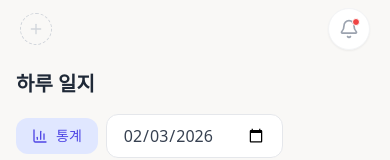
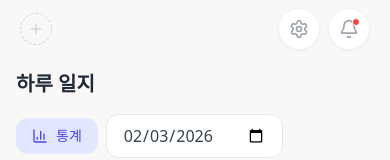
Before and after one commit to kangmunil/childcare-assistant-frontend, a React (Vite) app: page /diary in a window 390 px wide. Shown: the top 160 px of the page. Built offline with nearby package versions, Linux system fonts and the light colour scheme.

Commit message:
feat: 일일 일지 메모 css 수정, 모바일 설정 버튼 추가

```diff
--- a/src/components/DiaryStatsModal.jsx
+++ b/src/components/DiaryStatsModal.jsx
@@ -62,7 +62,7 @@ const DiaryStatsModal = ({ isOpen, onClose, logs, diaryItems, selectedDate, memo
   const displayItems = diaryItems.length > 0 ? diaryItems : [];
 
   return (
-    <div className="fixed inset-0 z-50 flex items-center justify-center p-4 bg-black/60 backdrop-blur-sm">
+    <div className="fixed inset-0 z-50 flex items-center justify-center p-4 pb-20 md:pb-4 md:pl-20 lg:pl-72 bg-black/60 backdrop-blur-sm">
       <div className="bg-white dark:bg-gray-800 rounded-[2rem] w-full max-w-2xl max-h-[85vh] shadow-2xl overflow-hidden flex flex-col">
         {/* 헤더 */}
         <div className="flex justify-between items-center p-6 border-b border-gray-100 dark:border-gray-700 shrink-0">
--- a/src/components/Header.jsx
+++ b/src/components/Header.jsx
@@ -1,10 +1,12 @@
 import React, { useState } from 'react';
-import { Plus, Bell, X, Baby } from 'lucide-react';
+import { useNavigate } from 'react-router-dom';
+import { Plus, Bell, X, Baby, Settings } from 'lucide-react';
 import useStore from '../store/useStore';
 import NotificationDropdown from './NotificationDropdown';
 
 const Header = () => {
   const { children, activeChildId, setActiveChild, addChild, notifications } = useStore();
+  const navigate = useNavigate();
 
   const [isModalOpen, setIsModalOpen] = useState(false);
   const [isNotiOpen, setIsNotiOpen] = useState(false);
@@ -81,7 +83,17 @@ const Header = () => {
             </button>
         </div>
 
-        {/* 우측 알림 버튼 영역 */}
+        {/* 우측 버튼 영역 */}
+        <div className="flex items-center gap-2">
+            {/* 설정 버튼 (모바일만) */}
+            <button
+                onClick={() => navigate('/settings')}
+                className="md:hidden p-2.5 rounded-full shadow-sm border bg-white border-gray-100 text-gray-400 hover:bg-gray-50 transition-all"
+            >
+                <Settings className="w-5 h-5" />
+            </button>
+
+            {/* 알림 버튼 */}
             <div className="relative">
                 <button
                     onClick={() => setIsNotiOpen(!isNotiOpen)}
@@ -97,11 +109,11 @@ const Header = () => {
 
                 {/* 알림 드롭다운 */}
                 {isNotiOpen && (
-                // 위치 잡기 위해 div로 한 번 감싸는 것 추천 (스타일은 NotificationDropdown 내부에 맡김)
                     <div className="absolute right-0 top-full mt-2 z-50">
                          <NotificationDropdown onClose={() => setIsNotiOpen(false)} />
                     </div>
                 )}
+            </div>
         </div>
       </header>
 
```
Lines whose indentation alone changed are shown as unchanged.
